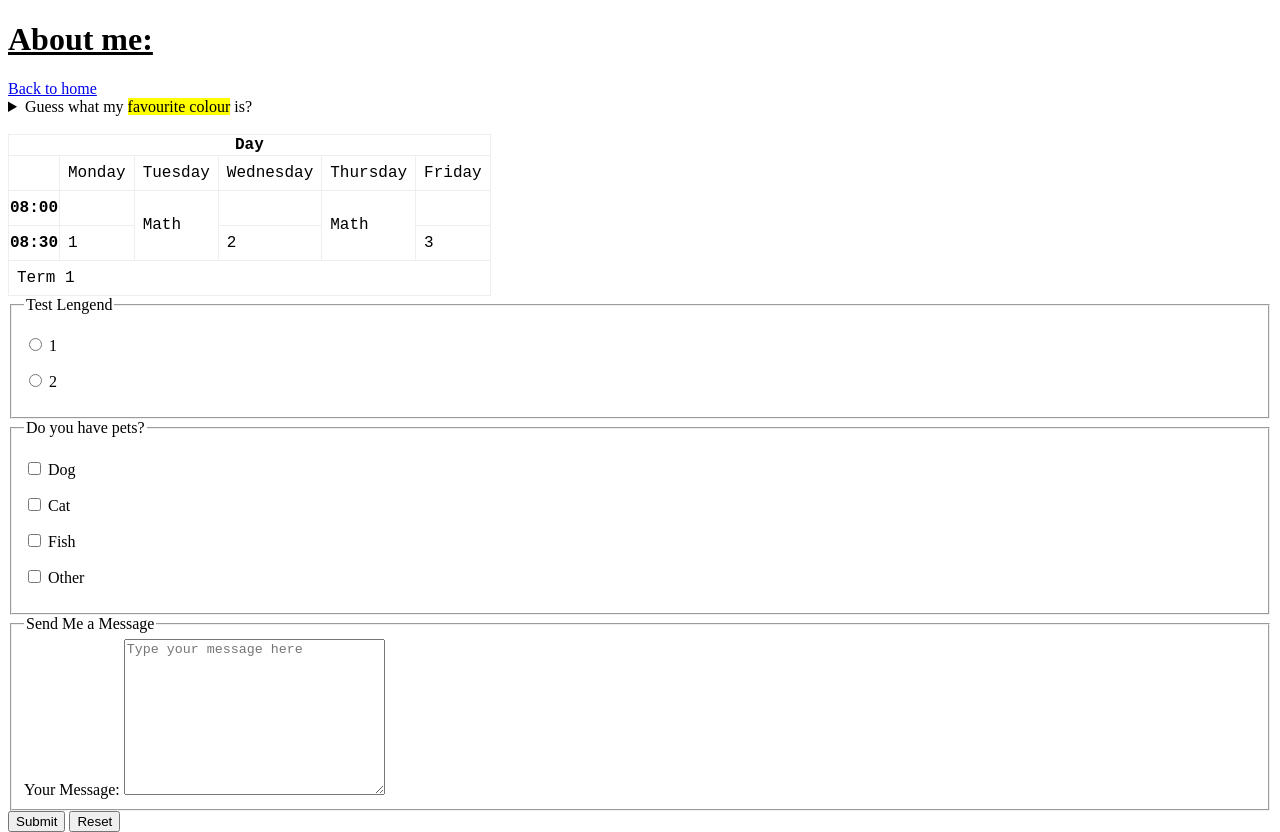
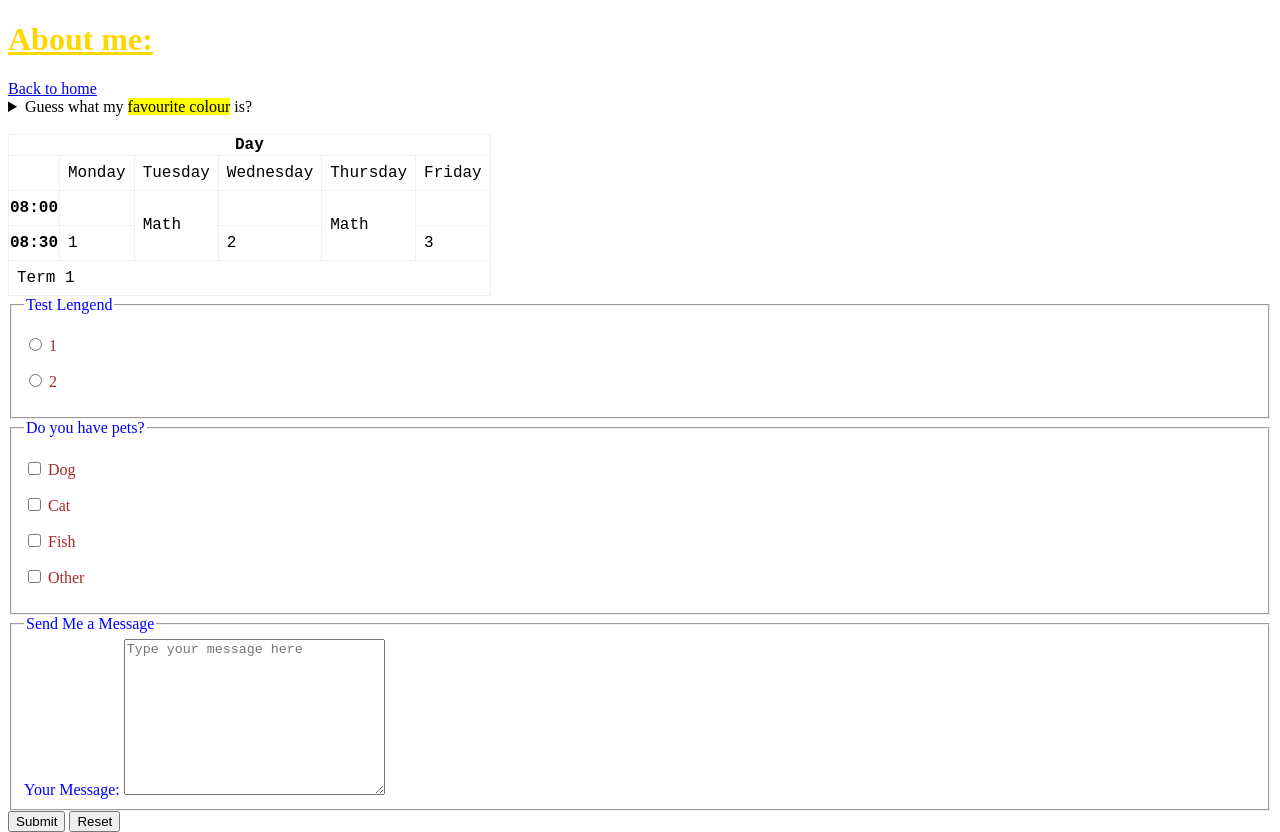
Before and after one commit to Eric3337/Personal-Website, a plain HTML site: page about.html in a window 1280 px wide. Drawn offline with Linux system fonts and the light colour scheme.

Commit message:
Added different text colors

```diff
--- a/about.html
+++ b/about.html
@@ -63,7 +63,7 @@
             </tr>
         </tfoot>
     </table>
-    <form>
+    <form class="legend-form">
         <fieldset>
             <legend>Test Lengend</legend>
             <p>
--- a/main.css
+++ b/main.css
@@ -33,3 +33,15 @@ table, tr, td, caption {
 .form {
   color: limegreen;
 }
+
+h1, h2 {
+  color: gold;
+}
+
+p {
+  color: brown;
+}
+
+.legend-form {
+  color: blue;
+}
```
